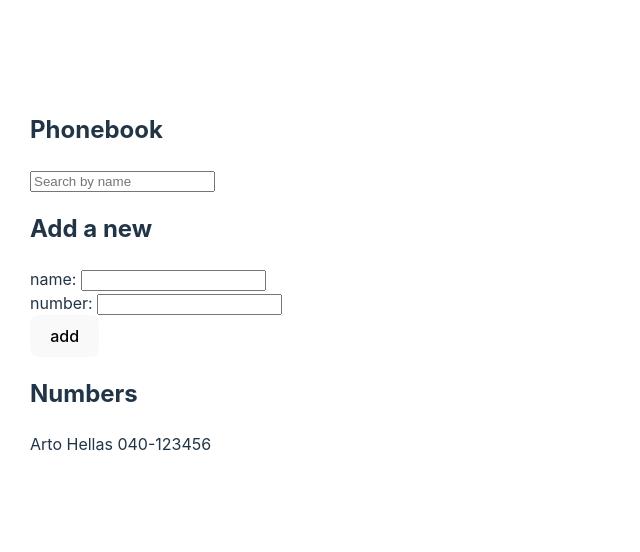
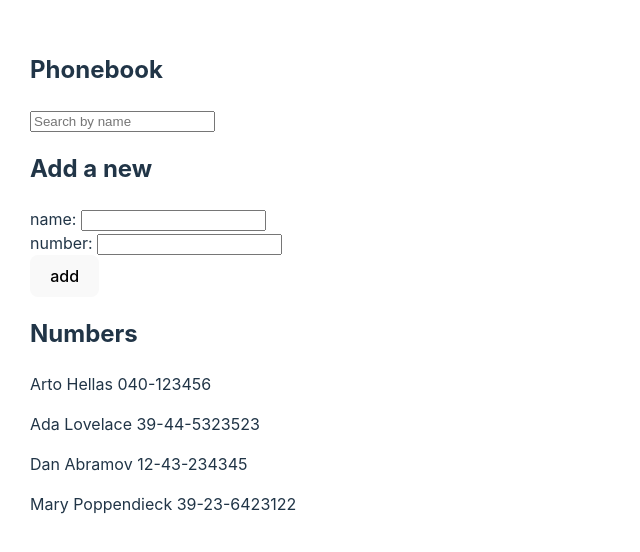
Before and after one commit to CuriousGeorg1/Phonebook, a React (Vite) app: page / in a window 1280 px wide. Shown: the part 118-670 px from the top of the page, without its empty margins (0-640 px from the left). Built offline with nearby package versions, Linux system fonts and the light colour scheme; data requests are answered from the project's data file.

Commit message:
fetching from server

```diff
--- /dev/null
+++ b/db.json
@@ -0,0 +1,24 @@
+{
+  "persons": [
+    {
+      "name": "Arto Hellas",
+      "number": "040-123456",
+      "id": "1"
+    },
+    {
+      "name": "Ada Lovelace",
+      "number": "39-44-5323523",
+      "id": "2"
+    },
+    {
+      "name": "Dan Abramov",
+      "number": "12-43-234345",
+      "id": "3"
+    },
+    {
+      "name": "Mary Poppendieck",
+      "number": "39-23-6423122",
+      "id": "4"
+    }
+  ]
+}
--- a/package.json
+++ b/package.json
@@ -10,6 +10,7 @@
     "preview": "vite preview"
   },
   "dependencies": {
+    "axios": "^1.7.9",
     "react": "^19.0.0",
     "react-dom": "^19.0.0"
   },
--- a/src/App.jsx
+++ b/src/App.jsx
@@ -1,14 +1,21 @@
-import { useState } from "react";
+import { useState, useEffect } from "react";
 import { Person, AddPerson } from "./components/Person";
 import { Search } from "./components/Search";
+import axios from "axios";
 
 const App = () => {
-  const [persons, setPersons] = useState([
-    { name: "Arto Hellas", number: "040-123456" },
-  ]);
+  const [persons, setPersons] = useState([]);
   const [newName, setNewName] = useState("");
   const [newNumber, setNewNumber] = useState("");
   const [searchTerm, setSearchTerm] = useState("");
+
+  useEffect(() => {
+    console.log("effect");
+    axios.get("http://localhost:3001/persons").then((response) => {
+      console.log("promise fulfilled");
+      setPersons(response.data);
+    });
+  }, []);
 
   const handleNewName = (event) => {
     console.log(event.target.value);
```
Also changed, not shown: 1 other file (tests, documents, lock files or other folders).
